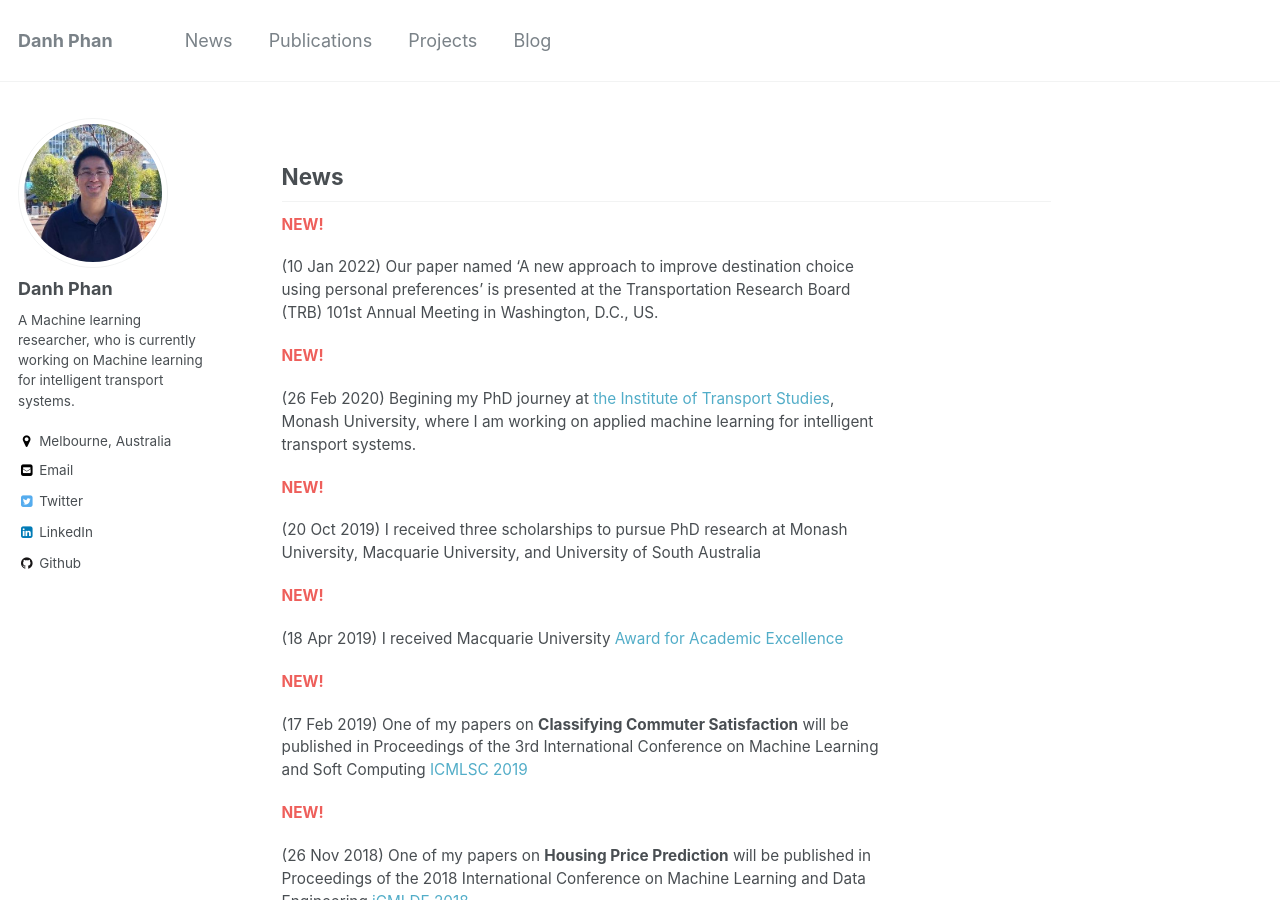
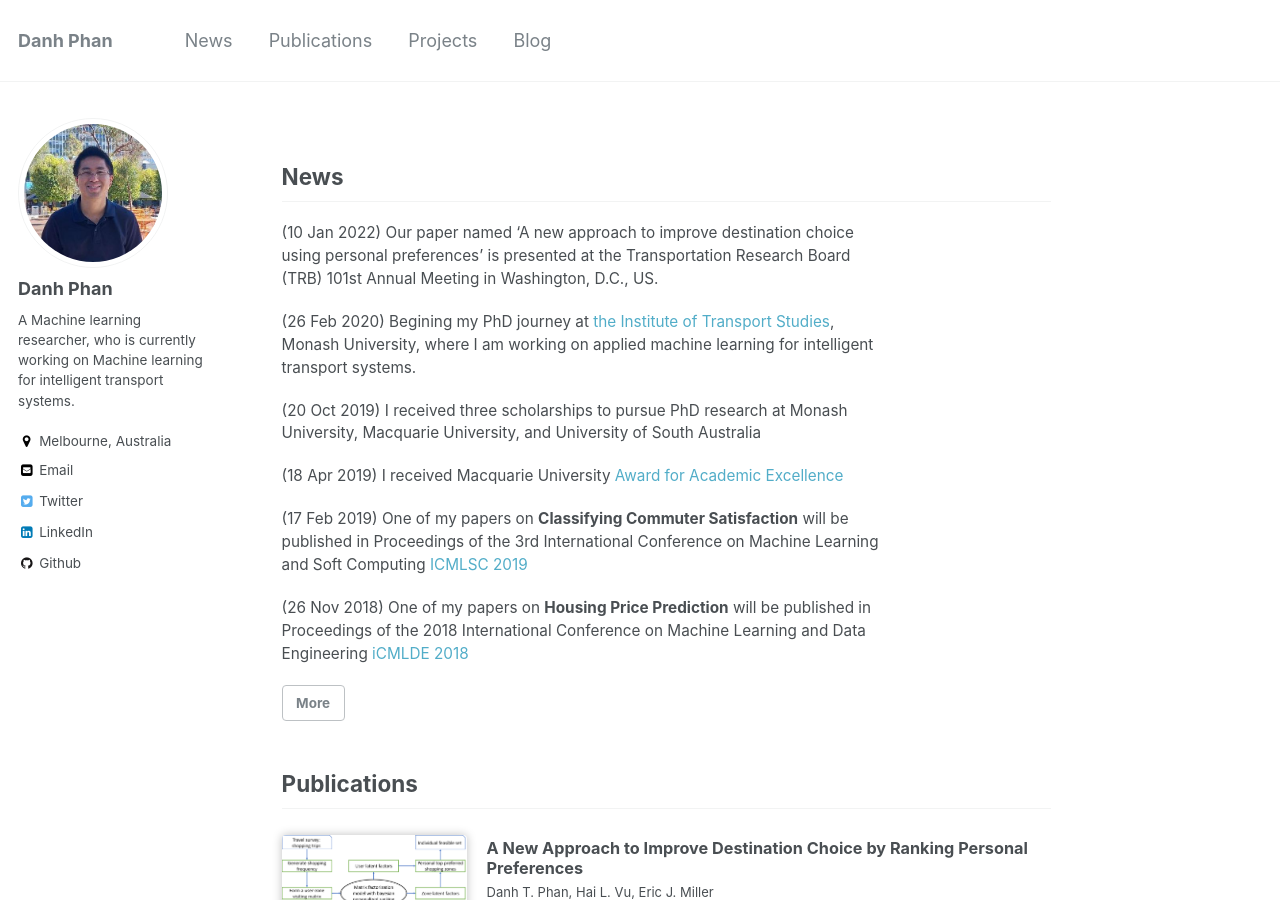
Before and after one commit to danhphan/danhphan.github.io.bak, a Jekyll site: the page built from index.html, in a window 1280 px wide and 900 px high. Built offline with Jekyll 4.4.1, drawn with Linux system fonts in a browser that asks for light colours; a script that is not in the unit is left out; the list of posts is cut into pages by our own code.

Commit message:
remove NEW!

```diff
--- a/index.html
+++ b/index.html
@@ -14,7 +14,7 @@ author_profile: true
 <div id="news">
   {% for item in site.data.news.main %}
   <p><strong>
-      <font class="new">NEW! </font>
+      <!-- <font class="new">NEW! </font> -->
     </strong>{{ item | markdownify | remove: '
   <p>' | remove: '</p>'}}</p>
   {% endfor %}
@@ -23,7 +23,7 @@ author_profile: true
 <div id="allnews" style="display: none;">
   {% for item in site.data.news.all %}
   <p><strong>
-      <font class="new">NEW! </font>
+      <!-- <font class="new">NEW! </font> -->
     </strong>{{ item | markdownify | remove: '
   <p>' | remove: '</p>'}}</p>
   {% endfor %}
```
